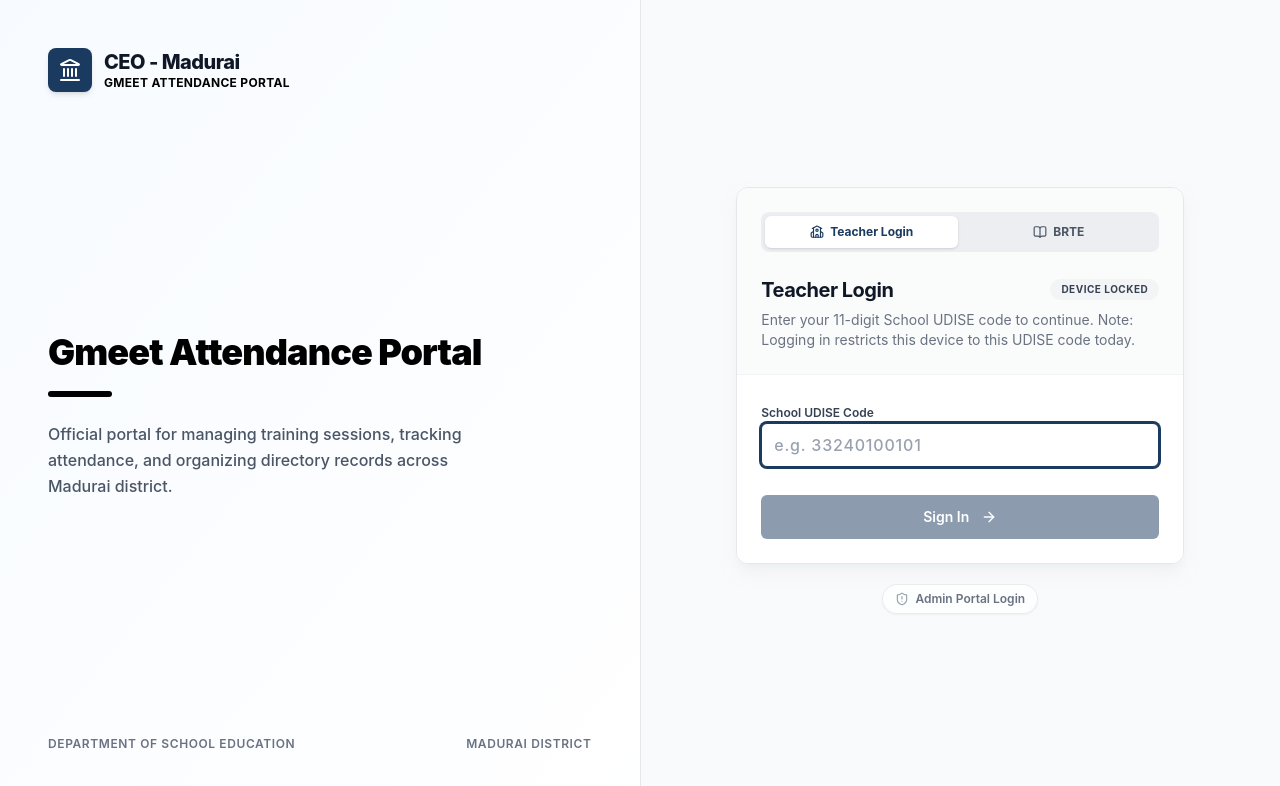
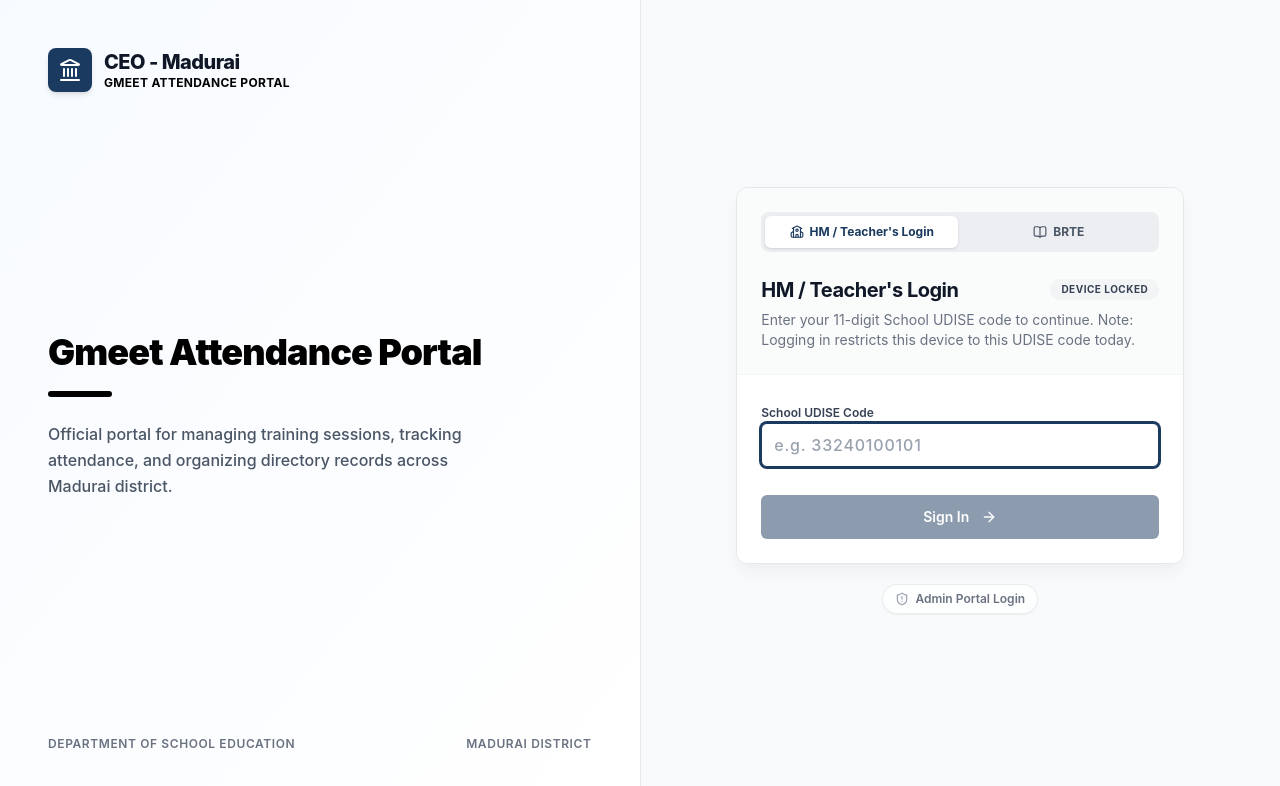
Before and after one commit to Arshad-Johan/NMMS, a Next.js app: page /login in a window 1280 px wide. Shown: the top 786 px of the page. Built offline with nearby package versions, Linux system fonts and the light colour scheme; no server answers.

Commit message:
HM added

```diff
--- a/src/app/login/page.tsx
+++ b/src/app/login/page.tsx
@@ -182,7 +182,7 @@ export default function LoginPage() {
                   }`}
                 >
                   <School className="w-3.5 h-3.5" />
-                  Teacher Login
+                  HM / Teacher's Login
                 </button>
                 <button
                   type="button"
@@ -200,7 +200,7 @@ export default function LoginPage() {
 
               <div className="flex justify-between items-center">
                 <CardTitle className="text-xl font-bold tracking-tight text-gray-900">
-                  {loginMode === "teacher" ? "Teacher Login" : loginMode === "brte" ? "BRTE Sign In" : "Admin Sign In"}
+                  {loginMode === "teacher" ? "HM / Teacher's Login" : loginMode === "brte" ? "BRTE Sign In" : "Admin Sign In"}
                 </CardTitle>
                 <Badge variant="secondary" className="text-[10px] uppercase font-bold tracking-wider">
                   {loginMode === "admin" ? "Authorized" : "Device Locked"}
```
